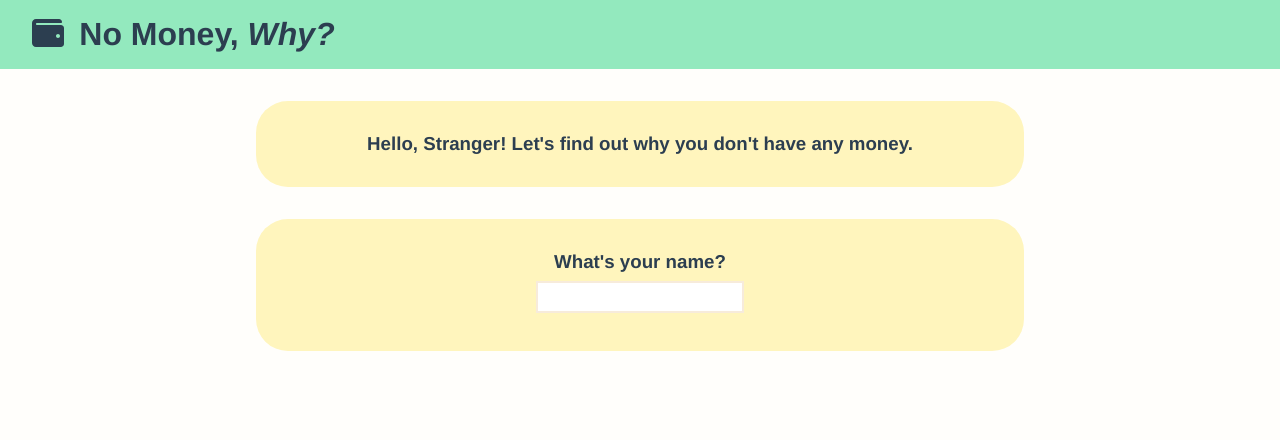
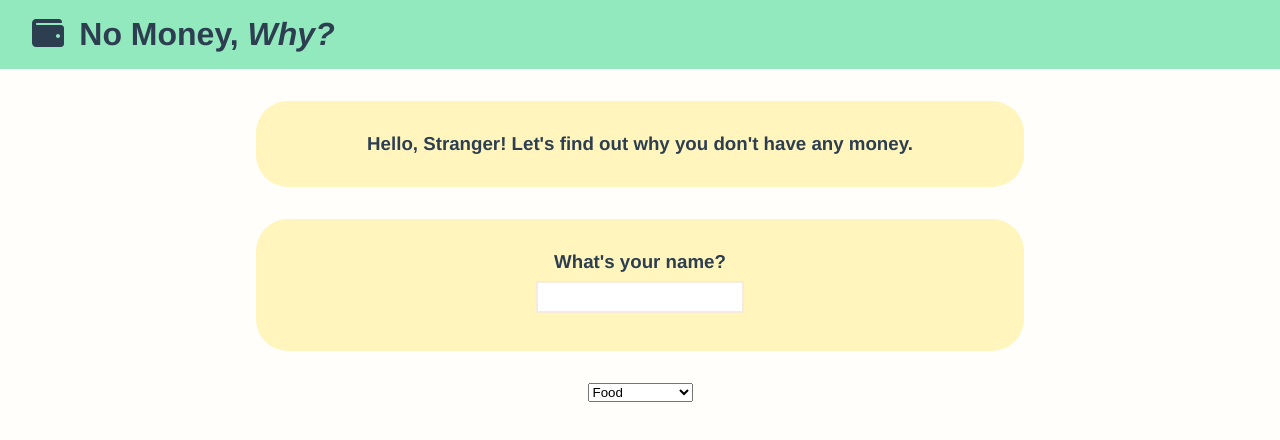
Before and after one commit to debjeanlee/nomoneywhy, a Vue app: page / in a window 1280 px wide. Shown: the top 440 px of the page. Built offline with nearby package versions, Linux system fonts and the light colour scheme.

Commit message:
getCategory function and dropdown logic

```diff
--- a/src/components/body/Body.vue
+++ b/src/components/body/Body.vue
@@ -1,16 +1,17 @@
 <template>
     <div>
         <Welcome v-if="user === 'Stranger'" @changed="this.$emit('changed')"/>
-
+        <ExpenseList />
     </div>
 </template>
 
 <script>
 import Welcome from './Welcome';
+import ExpenseList from './expenses/ExpenseList';
 
     export default {
         props: ['user'],
-        components: { Welcome },
+        components: { Welcome, ExpenseList },
         setup(){
 
         }
--- a/src/components/body/expenses/ExpenseList.vue
+++ b/src/components/body/expenses/ExpenseList.vue
@@ -1,11 +1,23 @@
 <template>
-    <div>
-
-    </div>
+    <select v-model="selectedCategory">
+        <option v-for="category in categories" :key="category" :value="category">
+            {{ category }}
+        </option>
+    </select>
 </template>
 
 <script>
+import { ref } from 'vue';
+import getCategories from '../../../functions/getCategories'
+
     export default {
+        setup(){
+            const selectedCategory = ref('Food');
+            const { categories } = getCategories();
+
+            return { categories, selectedCategory }
+        }
+
 
     }
 </script>
--- /dev/null
+++ b/src/functions/getCategories.js
@@ -0,0 +1,14 @@
+import { ref } from 'vue';
+
+const getCategories = () => {
+    const categories = ref([])
+    if (!localStorage.categories) {
+       categories.value = ['Food', 'Bills', 'Transport', 'Entertainment', 'Healthcare', 'Housing', 'Education', 'Clothes', 'Others'];
+    } else {
+       categories.value = localStorage.categories
+    }
+
+    return { categories };
+}
+
+export default getCategories
```
